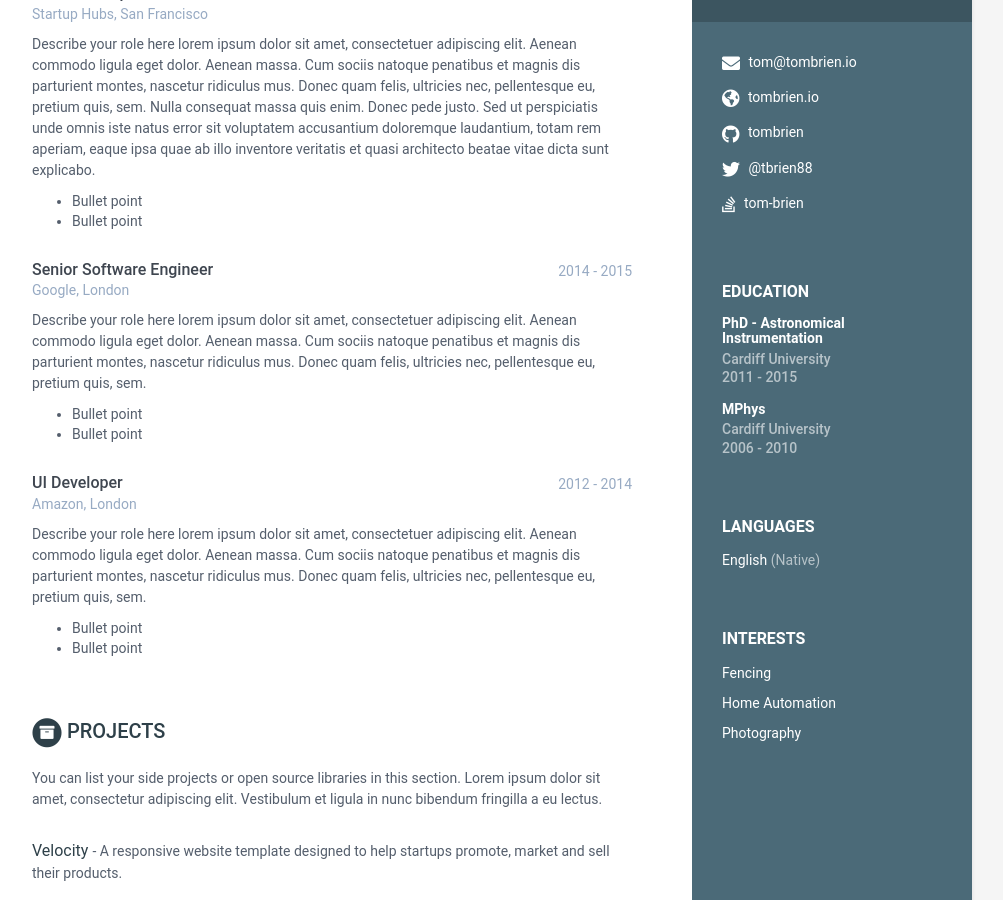
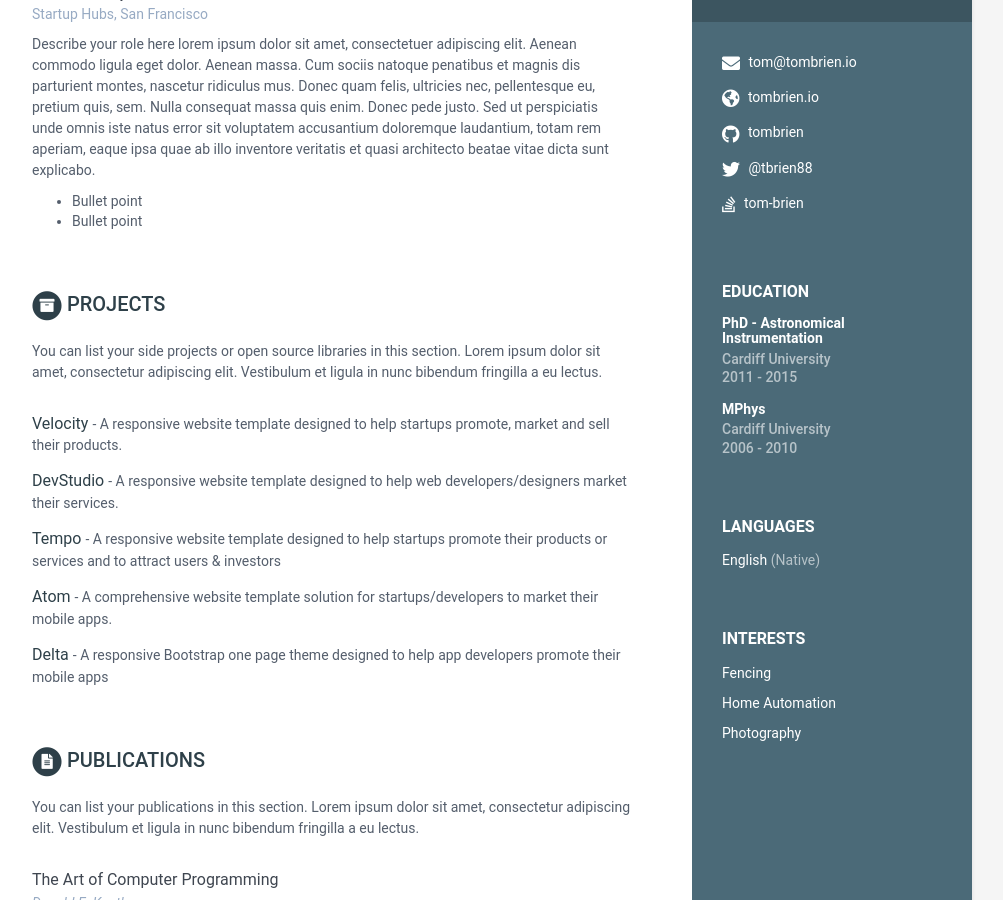
Before and after one commit to TomBrien/Netlify-CV, a Jekyll site: the page built from index.html, in a window 1280 px wide and 900 px high, scrolled down 246 px. Shown: the whole window, without its empty margins (168-1171 px from the left). Built offline with Jekyll 4.4.1, drawn with Linux system fonts in a browser that asks for light colours.

Commit message:
Hard code email
I feel so dirty

```diff
--- a/_data/data.yml
+++ b/_data/data.yml
@@ -58,14 +58,8 @@ education:
       university: Cardiff University
       time: 2006 - 2010
       details: |
-        Describe your study here lorem ipsum dolor sit amet, consectetuer
-        adipiscing elit. Aenean commodo ligula eget dolor. Aenean massa. Cum
-        sociis natoque penatibus et magnis dis parturient montes, nascetur
-        ridiculus mus. Donec quam felis, ultricies nec, pellentesque eu,
-        pretium quis, sem.
-
-          - Bullet point
-          - Bullet point
+        Inlcuding research projects studying: micro/solid-state refrigeration
+        and cold-electorn boloemters.
 
 experiences:
     - role: Lead Developer
@@ -85,31 +79,6 @@ experiences:
           - Bullet point
           - Bullet point
 
-    - role: Senior Software Engineer
-      time: 2014 - 2015
-      company: Google, London
-      details: |
-        Describe your role here lorem ipsum dolor sit amet, consectetuer
-        adipiscing elit. Aenean commodo ligula eget dolor. Aenean massa.
-        Cum sociis natoque penatibus et magnis dis parturient montes,
-        nascetur ridiculus mus. Donec quam felis, ultricies nec,
-        pellentesque eu, pretium quis, sem.
-
-          - Bullet point
-          - Bullet point
-
-    - role: UI Developer
-      time: 2012 - 2014
-      company: Amazon, London
-      details: |
-        Describe your role here lorem ipsum dolor sit amet, consectetuer
-        adipiscing elit. Aenean commodo ligula eget dolor. Aenean massa.
-        Cum sociis natoque penatibus et magnis dis parturient montes,
-        nascetur ridiculus mus. Donec quam felis, ultricies nec,
-        pellentesque eu, pretium quis, sem.
-
-          - Bullet point
-          - Bullet point
 
 projects:
     title: Projects
--- a/_includes/contact.html
+++ b/_includes/contact.html
@@ -3,7 +3,7 @@
 
     {% if sidebar.email %}
     <li class="email"><i class="fas fa-envelope"></i>
-      <a href="mailto:{{ {{ sidebar.email }} | encode_email }}">{{ sidebar.email }}</a>
+      <a href="mailto:{{ tom@tombrien.io | encode_email }}">{{ sidebar.email }}</a>
     </li>
     {% endif %}
 
```
